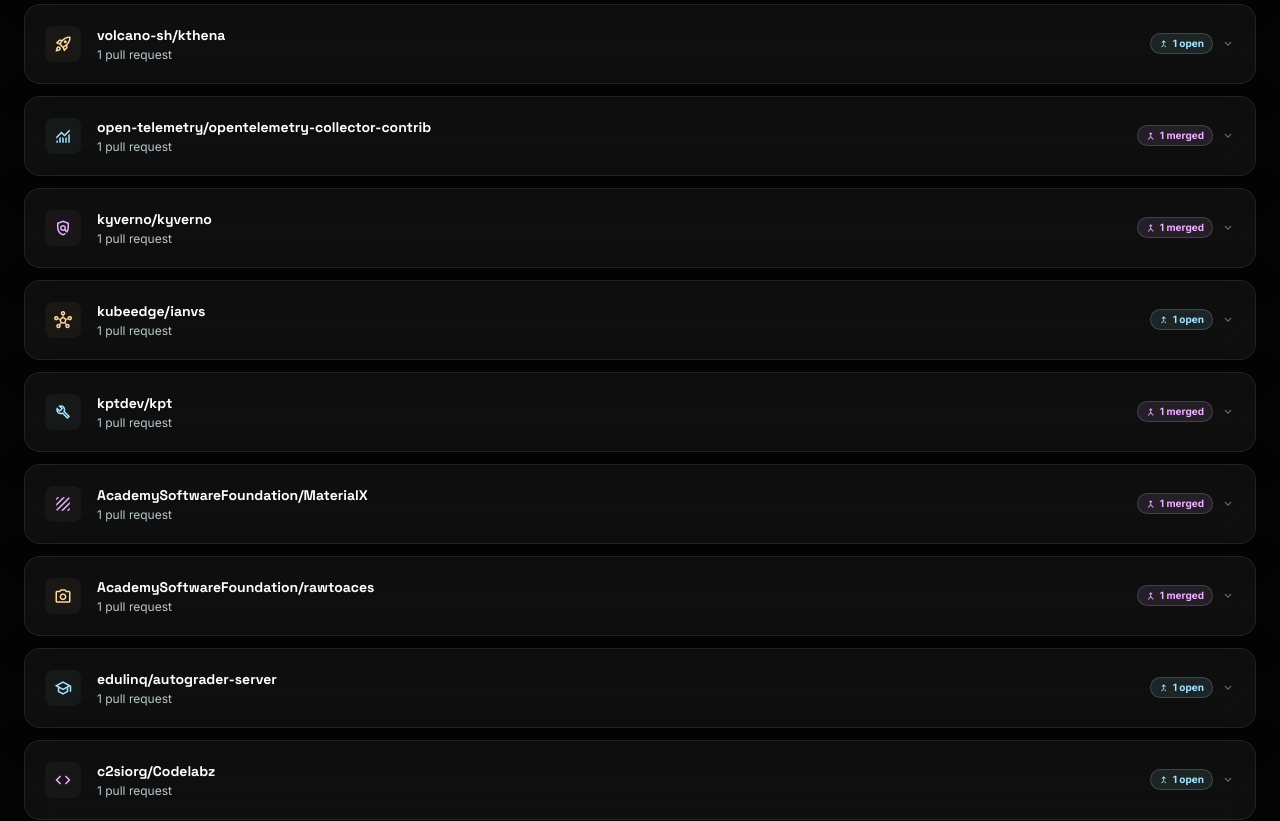
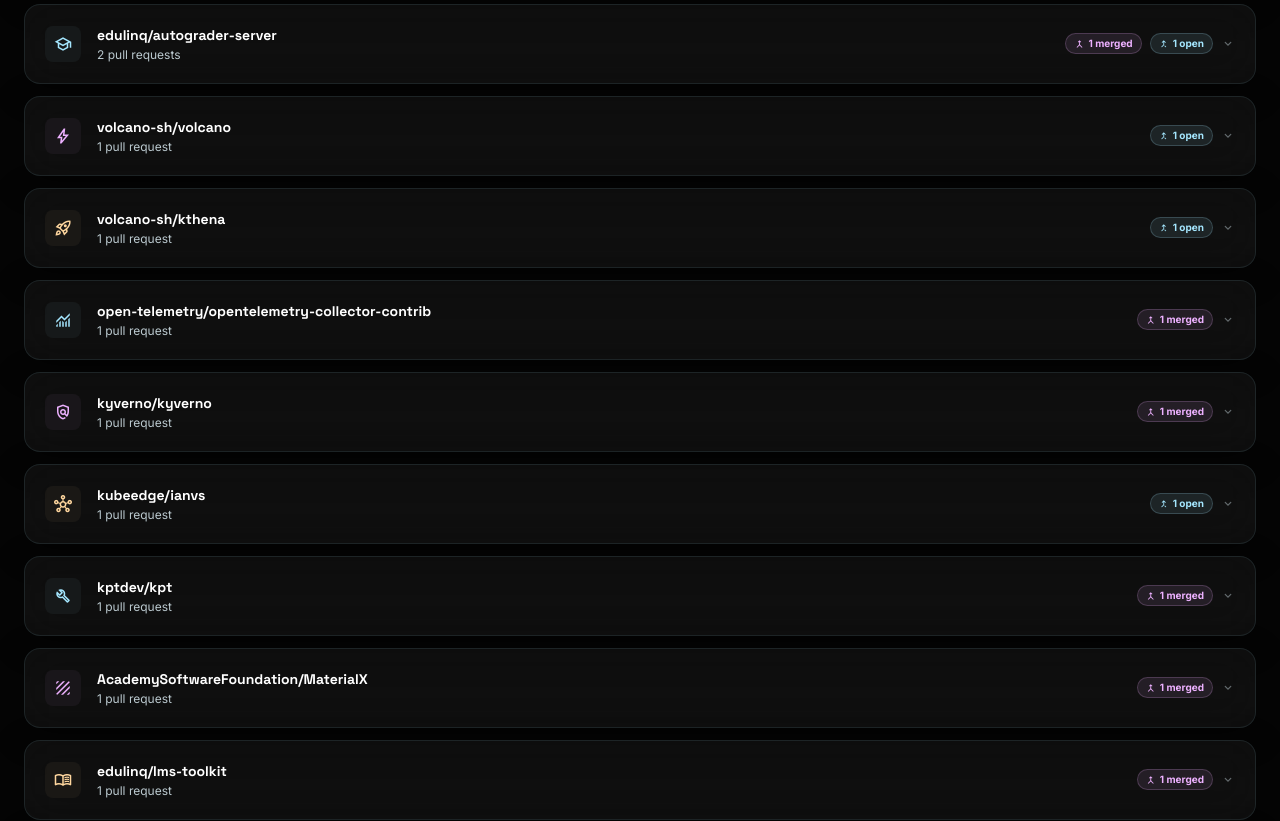
Before and after one commit to aabhinavvvvvvv/Personal_Portfolio, a React (Vite) app: page /open-source in a window 1280 px wide. Shown: the part 1620-2441 px from the top of the page. Built offline with nearby package versions, Linux system fonts and the light colour scheme.

Commit message:
Complete PR list: all 47 PRs across 17 orgs

```diff
--- a/src/pages/OpenSource.jsx
+++ b/src/pages/OpenSource.jsx
@@ -12,7 +12,7 @@
     bgColor: 'bg-primary/5',
     prs: [
       { title: 'fix: return 400 on duplicate logger name in PUT /api/logger/:id', num: '#710', state: 'open', url: 'https://github.com/jlab-sensing/ENTS-backend/pull/710' },
-      { title: 'fix: resolve test hang caused by PostgreSQL lock conflict', num: '#695', state: 'open', url: 'https://github.com/jlab-sensing/ENTS-backend/pull/695' },
+      { title: 'fix: resolve test hang caused by PostgreSQL lock conflict in test_cell.py', num: '#695', state: 'open', url: 'https://github.com/jlab-sensing/ENTS-backend/pull/695' },
       { title: 'feat: query sensors only if they exist, batch sensor data requests', num: '#684', state: 'open', url: 'https://github.com/jlab-sensing/ENTS-backend/pull/684' },
       { title: 'feat: add cell name search to GET /api/cell/ endpoint', num: '#685', state: 'merged', url: 'https://github.com/jlab-sensing/ENTS-backend/pull/685' },
       { title: 'fix: harden Google OAuth token exchange and tolerate Docker clock skew', num: '#651', state: 'merged', url: 'https://github.com/jlab-sensing/ENTS-backend/pull/651' },
@@ -35,6 +35,8 @@
       { title: 'fix: correctly increment userProfileDialogKey in setState', num: '#351', state: 'merged', url: 'https://github.com/StatTag/StatWrap/pull/351' },
       { title: 'fix: remove duplicate URL key in AssetType constant', num: '#350', state: 'merged', url: 'https://github.com/StatTag/StatWrap/pull/350' },
       { title: 'Feature: Auto-select default project on app load', num: '#309', state: 'merged', url: 'https://github.com/StatTag/StatWrap/pull/309' },
+      { title: 'Fix: Clear project selection after removing a project', num: '#308', state: 'merged', url: 'https://github.com/StatTag/StatWrap/pull/308' },
+      { title: 'feat: implement live search with debounce', num: '#306', state: 'merged', url: 'https://github.com/StatTag/StatWrap/pull/306' },
     ],
   },
   {
@@ -52,6 +54,7 @@
       { title: 'test: add unit tests for User.employmentStatus resolver', num: '#5245', state: 'merged', url: 'https://github.com/PalisadoesFoundation/talawa-api/pull/5245' },
       { title: 'test: add unit tests for User.isEmailAddressVerified resolver', num: '#5229', state: 'merged', url: 'https://github.com/PalisadoesFoundation/talawa-api/pull/5229' },
       { title: 'fix: remove ANSI color codes from test files', num: '#4946', state: 'merged', url: 'https://github.com/PalisadoesFoundation/talawa-api/pull/4946' },
+      { title: 'Fix/remove ANSI colors from test files', num: '#4945', state: 'merged', url: 'https://github.com/PalisadoesFoundation/talawa-api/pull/4945' },
     ],
   },
   {
@@ -64,6 +67,28 @@
       { title: 'feat: add @mention support in note markdown editor', num: '#112', state: 'merged', url: 'https://github.com/AcademySoftwareFoundation/dna/pull/112' },
       { title: 'Implement interactive notes properties panel with entity search', num: '#71', state: 'merged', url: 'https://github.com/AcademySoftwareFoundation/dna/pull/71' },
       { title: 'Add unified entity search endpoint', num: '#63', state: 'merged', url: 'https://github.com/AcademySoftwareFoundation/dna/pull/63' },
+    ],
+  },
+  {
+    org: 'AcademySoftwareFoundation/rawtoaces',
+    icon: 'photo_camera',
+    color: 'text-tertiary',
+    borderColor: 'border-tertiary/30',
+    bgColor: 'bg-tertiary/5',
+    prs: [
+      { title: 'Fix/verbosity log output', num: '#249', state: 'merged', url: 'https://github.com/AcademySoftwareFoundation/rawtoaces/pull/249' },
+      { title: 'Refactor error handling to separate library and CLI error messages', num: '#237', state: 'merged', url: 'https://github.com/AcademySoftwareFoundation/rawtoaces/pull/237' },
+    ],
+  },
+  {
+    org: 'edulinq/autograder-server',
+    icon: 'school',
+    color: 'text-primary',
+    borderColor: 'border-primary/30',
+    bgColor: 'bg-primary/5',
+    prs: [
+      { title: 'Add benevolent late day allocation feature', num: '#206', state: 'open', url: 'https://github.com/edulinq/autograder-server/pull/206' },
+      { title: 'Add grace time feature for assignment due dates', num: '#205', state: 'merged', url: 'https://github.com/edulinq/autograder-server/pull/205' },
     ],
   },
   {
@@ -137,23 +162,23 @@
     ],
   },
   {
-    org: 'AcademySoftwareFoundation/rawtoaces',
-    icon: 'photo_camera',
+    org: 'edulinq/lms-toolkit',
+    icon: 'menu_book',
     color: 'text-tertiary',
     borderColor: 'border-tertiary/30',
     bgColor: 'bg-tertiary/5',
     prs: [
-      { title: 'Fix/verbosity log output', num: '#249', state: 'merged', url: 'https://github.com/AcademySoftwareFoundation/rawtoaces/pull/249' },
+      { title: 'Add optional header support for table input files', num: '#34', state: 'merged', url: 'https://github.com/edulinq/lms-toolkit/pull/34' },
     ],
   },
   {
-    org: 'edulinq/autograder-server',
-    icon: 'school',
+    org: 'PalisadoesFoundation/developer-docs',
+    icon: 'description',
     color: 'text-primary',
     borderColor: 'border-primary/30',
     bgColor: 'bg-primary/5',
     prs: [
-      { title: 'Add benevolent late day allocation feature', num: '#206', state: 'open', url: 'https://github.com/edulinq/autograder-server/pull/206' },
+      { title: 'Update 2025.md', num: '#42', state: 'merged', url: 'https://github.com/PalisadoesFoundation/developer-docs/pull/42' },
     ],
   },
   {
@@ -164,6 +189,17 @@
     bgColor: 'bg-secondary/5',
     prs: [
       { title: 'docs: add INSTALLATION.md with validated setup guide', num: '#297', state: 'open', url: 'https://github.com/c2siorg/Codelabz/pull/297' },
+    ],
+  },
+  {
+    org: 'Kavyansh-Bagdi/UIDAI-Bot-Detection',
+    icon: 'security',
+    color: 'text-tertiary',
+    borderColor: 'border-tertiary/30',
+    bgColor: 'bg-tertiary/5',
+    prs: [
+      { title: 'adding login page', num: '#1', state: 'merged', url: 'https://github.com/Kavyansh-Bagdi/UIDAI-Bot-Detection/pull/1' },
+      { title: 'adding ux', num: '#2', state: 'merged', url: 'https://github.com/Kavyansh-Bagdi/UIDAI-Bot-Detection/pull/2' },
     ],
   },
 ]
```
